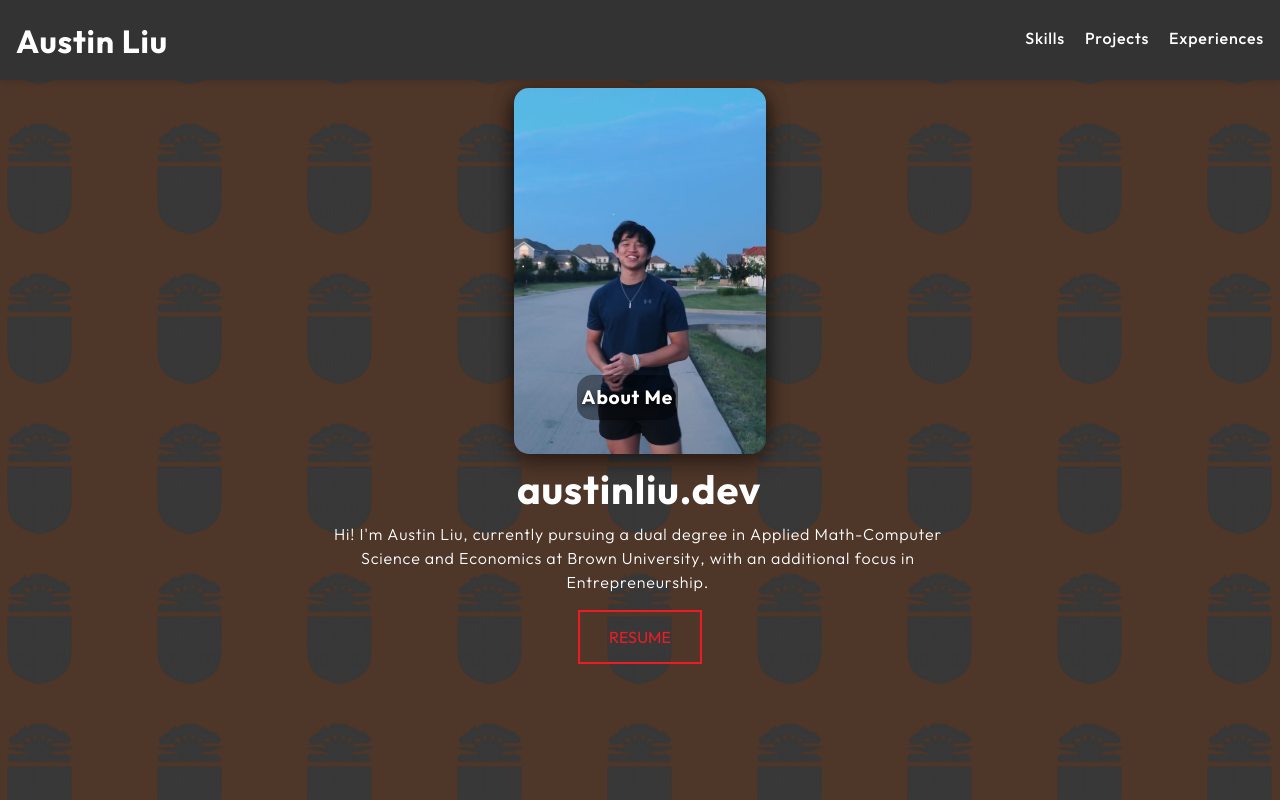
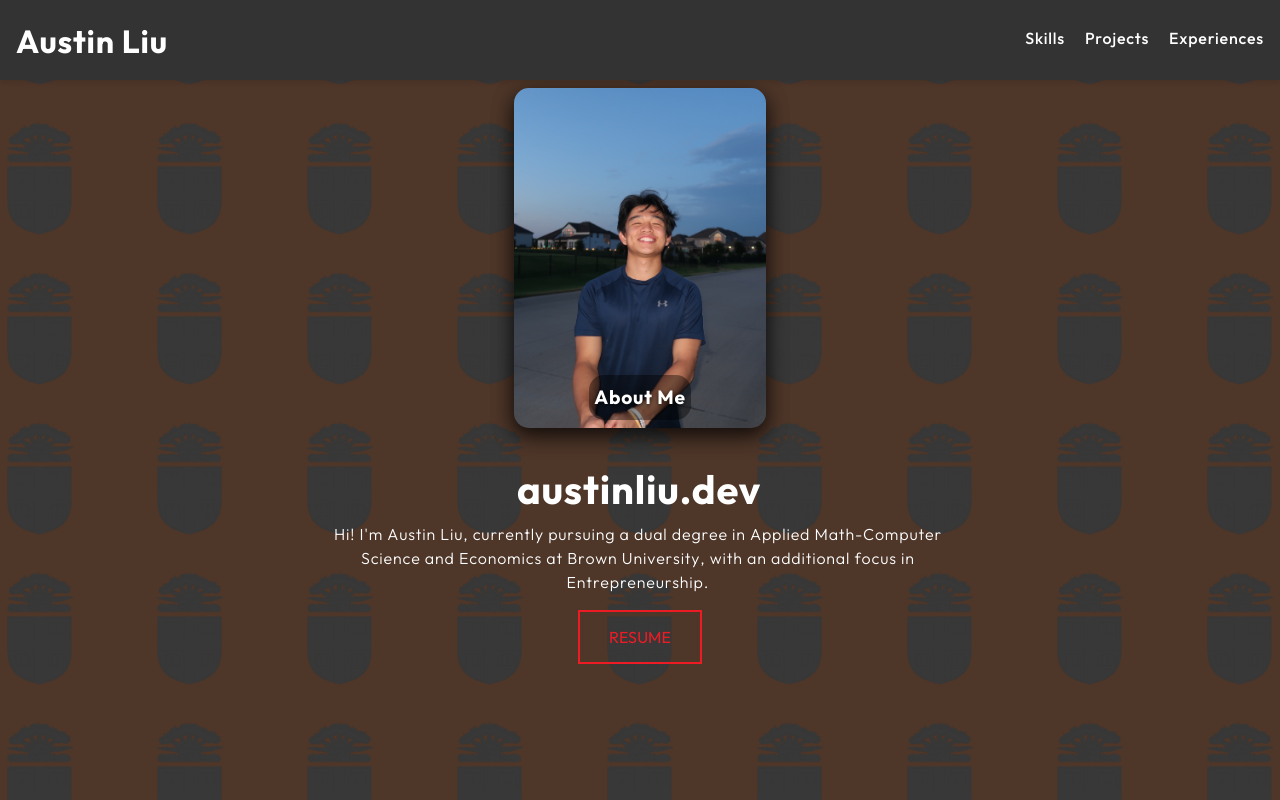
Before and after one commit to austinliu05/my-web-portfolio, a React (Create React App) app: page / in a window 1280 px wide. Built offline with nearby package versions, Linux system fonts and the light colour scheme.

Commit message:
updated headshot

```diff
--- a/src/components/intro/intro_section.css
+++ b/src/components/intro/intro_section.css
@@ -67,7 +67,7 @@
 .click-me-text {
     position: absolute;
     bottom: 5px;
-    left: 25%;
+    left: 30%;
     width: 40%;
     text-align: center;
     color: white;
--- a/src/components/intro/intro_section.tsx
+++ b/src/components/intro/intro_section.tsx
@@ -44,7 +44,7 @@ const IntroSection: React.FC = () => {
           <div className="flip-card-front">
             <img
               className="headshot"
-              src={`${process.env.PUBLIC_URL}/assets/headshot.png`}
+              src={`${process.env.PUBLIC_URL}/assets/headshot.JPG`}
               alt="Austin Liu"
             />
             <div className="click-me-text">About Me</div>
```
Also changed, not shown: public/assets/headshot.jpg.
